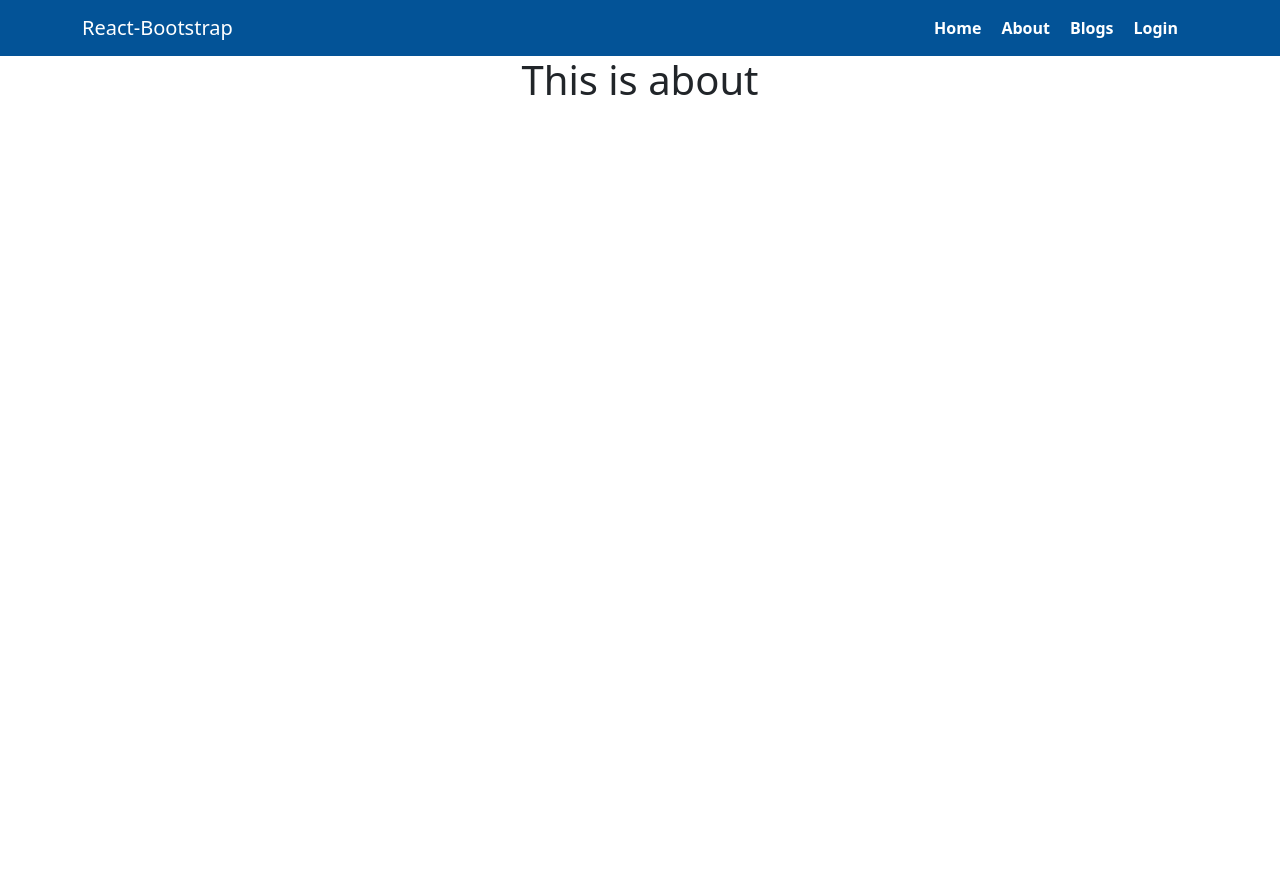
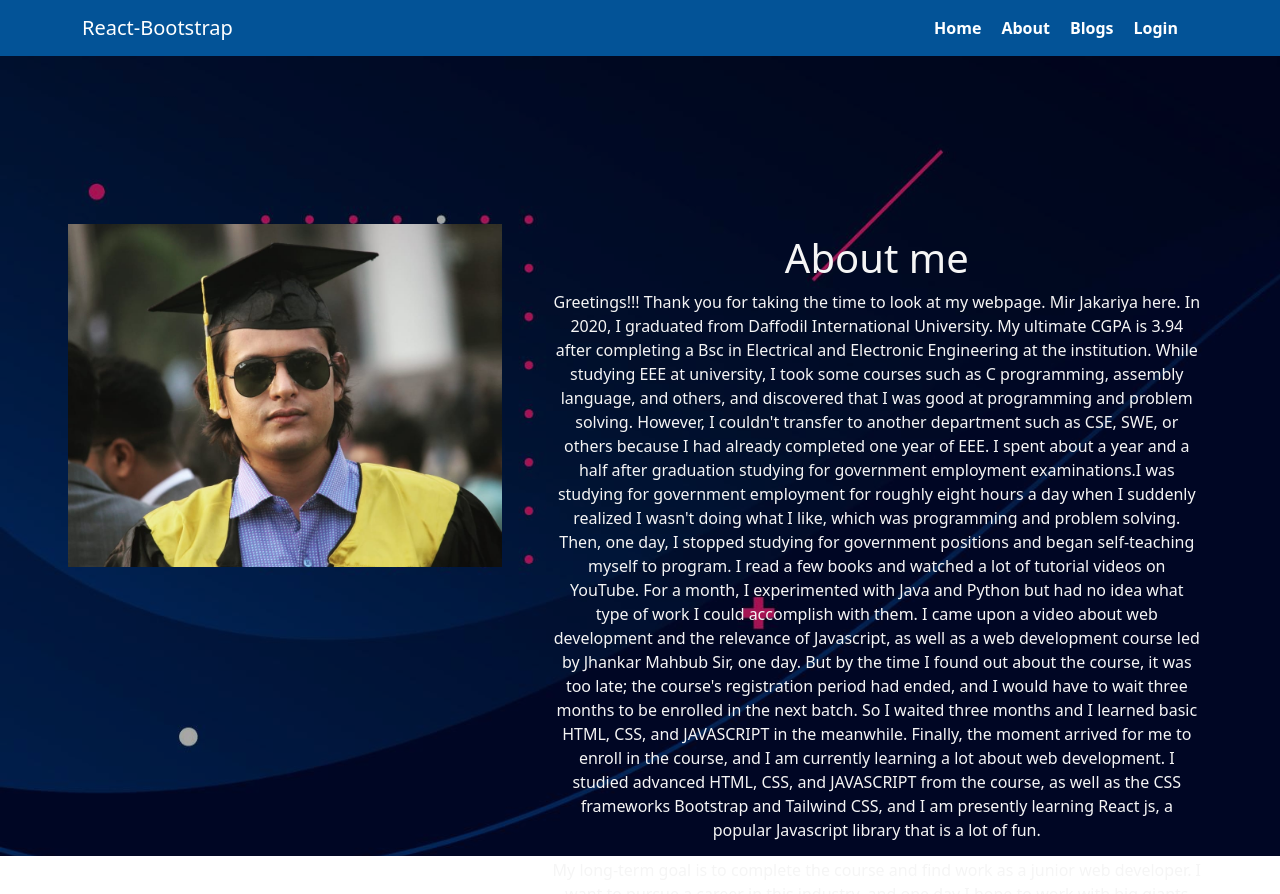
Before and after one commit to MIRJAKARIYA/Teeth-wizard-react-project, a React (Create React App) app: page /about in a window 1280 px wide. Shown: the top 894 px of the page. Before the commit the page ends 800 px from the top, so only its background shows below. Built offline with nearby package versions, Linux system fonts and the light colour scheme; no server answers.

Commit message:
about page added

```diff
--- /dev/null
+++ b/src/Pages/About/About.css
@@ -0,0 +1,21 @@
+.main-about-page-container{
+    background-image: url('../../background-image/about-back.jpg');
+    background-color: rgba(0, 0, 0, 0.342);
+    background-blend-mode: multiply;
+    height: 100vh;
+    background-size: 200%;
+    display: flow-root;
+}
+.about-me-container{
+    color: whitesmoke;
+    margin-top: 100px;
+}
+.about-me-img{
+    width: 40%;
+    padding: 20px;
+}
+.about-me-content{
+    width: 60%;
+    padding: 30px;
+
+}
--- a/src/Pages/About/About.js
+++ b/src/Pages/About/About.js
@@ -1,11 +1,69 @@
-import React from 'react';
+import React from "react";
+import MyPicture from "../../aboutJakariya.jpg";
+import "./About.css";
+import { GrFacebook } from 'react-icons/gr'
 
 const About = () => {
-    return (
-        <div>
-            <h1>This is about</h1>
+  return (
+    <div className="main-about-page-container">
+      <div className="d-flex p-5 flex-md-row flex-column about-me-container">
+        <div className="about-me-img">
+          <img src={MyPicture} className="img-fluid" alt="" />
         </div>
-    );
+        <div className="about-me-content">
+          <h1>About me</h1>
+          <p>
+            Greetings!!! Thank you for taking the time to look at my webpage.
+            Mir Jakariya here. In 2020, I graduated from Daffodil International
+            University. My ultimate CGPA is 3.94 after completing a Bsc in
+            Electrical and Electronic Engineering at the institution. While
+            studying EEE at university, I took some courses such as C
+            programming, assembly language, and others, and discovered that I
+            was good at programming and problem solving. However, I couldn't
+            transfer to another department such as CSE, SWE, or others because I
+            had already completed one year of EEE. I spent about a year and a
+            half after graduation studying for government employment
+            examinations.I was studying for government employment for roughly
+            eight hours a day when I suddenly realized I wasn't doing what I
+            like, which was programming and problem solving. Then, one day, I
+            stopped studying for government positions and began self-teaching
+            myself to program. I read a few books and watched a lot of tutorial
+            videos on YouTube. For a month, I experimented with Java and Python
+            but had no idea what type of work I could accomplish with them. I
+            came upon a video about web development and the relevance of
+            Javascript, as well as a web development course led by Jhankar
+            Mahbub Sir, one day. But by the time I found out about the course,
+            it was too late; the course's registration period had ended, and I
+            would have to wait three months to be enrolled in the next batch. So
+            I waited three months and I learned basic HTML, CSS, and JAVASCRIPT
+            in the meanwhile. Finally, the moment arrived for me to enroll in
+            the course, and I am currently learning a lot about web development.
+            I studied advanced HTML, CSS, and JAVASCRIPT from the course, as
+            well as the CSS frameworks Bootstrap and Tailwind CSS, and I am
+            presently learning React js, a popular Javascript library that is a
+            lot of fun.
+          </p>
+          <p>
+            My long-term goal is to complete the course and find work as a
+            junior web developer. I want to pursue a career in this industry,
+            and one day I hope to work with big giants such as Google, Facebook,
+            and Amazon.
+          </p>
+          <div>
+              <div>
+                <GrFacebook></GrFacebook>
+              </div>
+              <div>
+
+              </div>
+              <div>
+
+              </div>
+          </div>
+        </div>
+      </div>
+    </div>
+  );
 };
 
 export default About;
--- a/src/Pages/Login/Login.js
+++ b/src/Pages/Login/Login.js
@@ -1,4 +1,4 @@
-import React, { useRef, useState } from 'react';
+import React, { useEffect, useRef, useState } from 'react';
 import { Link, useLocation, useNavigate } from 'react-router-dom';
 import SocialLogin from '../../Pages/Shared/SocialLogin/SocialLogin';
 import { AiFillEye } from 'react-icons/ai';
@@ -16,6 +16,7 @@ const Login = () => {
     let from = location.state?.from?.pathname || "/";
     const emailRef = useRef('');
     const passwordRef = useRef('');
+    const [resetError, setResetError] = useState(false)
     const [isHide, setIsHide] = useState(false);
     const navigate = useNavigate();
     const [
@@ -24,7 +25,7 @@ const Login = () => {
         loading,
         error,
       ] = useSignInWithEmailAndPassword(auth);
-      const [sendPasswordResetEmail] = useSendPasswordResetEmail(
+      const [sendPasswordResetEmail, sending, ResetError] = useSendPasswordResetEmail(
         auth
       );
 
@@ -35,8 +36,20 @@ const Login = () => {
     const handleForgotPassword = async () =>{
         const email = emailRef.current.value;
         await sendPasswordResetEmail(email);
-        toast("password reset email has been sent..")
+        setResetError(true);
     }
+    useEffect(()=>{
+        if(ResetError && resetError){
+            toast(ResetError.message.split('auth/').join(''))
+            setResetError(false);
+
+        }
+        else if(!ResetError && resetError){
+            toast('password reset email has been sent successfully')
+            setResetError(false);
+        }
+    },[ResetError,resetError])
+
 
     const handleUserLogIn = (e) =>{
         e.preventDefault();
@@ -44,9 +57,11 @@ const Login = () => {
         const password = passwordRef.current.value;
         signInWithEmailAndPassword(email, password);
     }
-    if(user){
-        navigate(from, { replace: true });
-    }
+    useEffect(()=>{
+        if(user){
+            navigate(from, { replace: true });
+        }
+    },[navigate,from,user])
     console.log(error?.message)
 
     return (
--- a/src/Pages/Register/Register.js
+++ b/src/Pages/Register/Register.js
@@ -4,7 +4,7 @@ import SocialLogin from '../../Pages/Shared/SocialLogin/SocialLogin';
 import './Register.css';
 import { AiFillEye } from 'react-icons/ai';
 import { AiFillEyeInvisible } from 'react-icons/ai';
-import { useAuthState, useCreateUserWithEmailAndPassword } from 'react-firebase-hooks/auth';
+import { useCreateUserWithEmailAndPassword } from 'react-firebase-hooks/auth';
 import { useUpdateProfile } from 'react-firebase-hooks/auth';
 import auth from '../../firebase.init';
 
@@ -14,7 +14,6 @@ const Register = () => {
     const emailRef = useRef('');
     const passwordRef = useRef('');
     const confirmPasswordRef = useRef('');
-    const [userVarified, loading, error] = useAuthState(auth);
     const [passwordMatchError, setPassswordMatchError] = useState('');
     const [passwordError, setPasswordError] = useState('')
     const [isHide, setIsHide] = useState(false);
```
Also changed, not shown: src/aboutJakariya.jpg (added), src/background-image/about-back.jpg (added).
